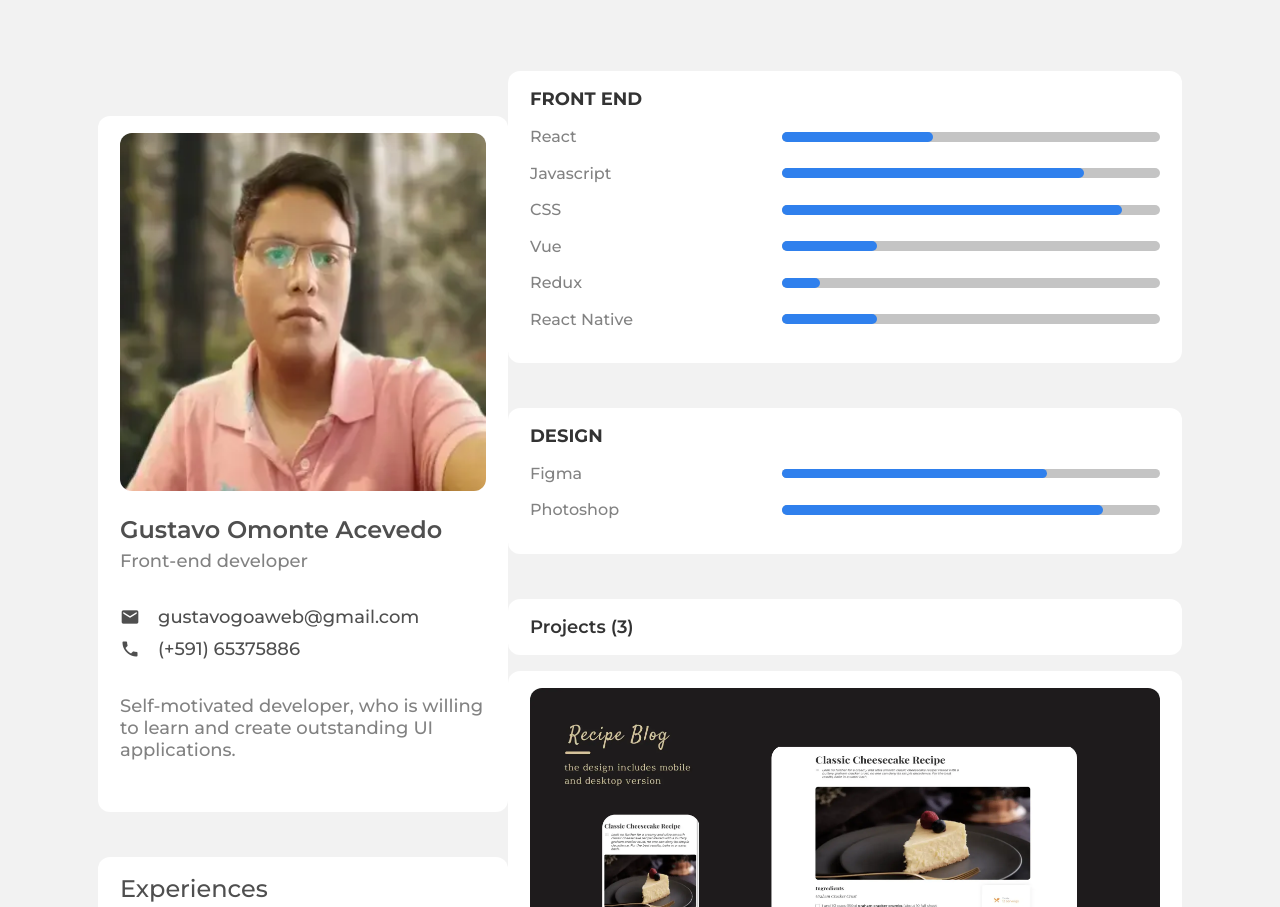
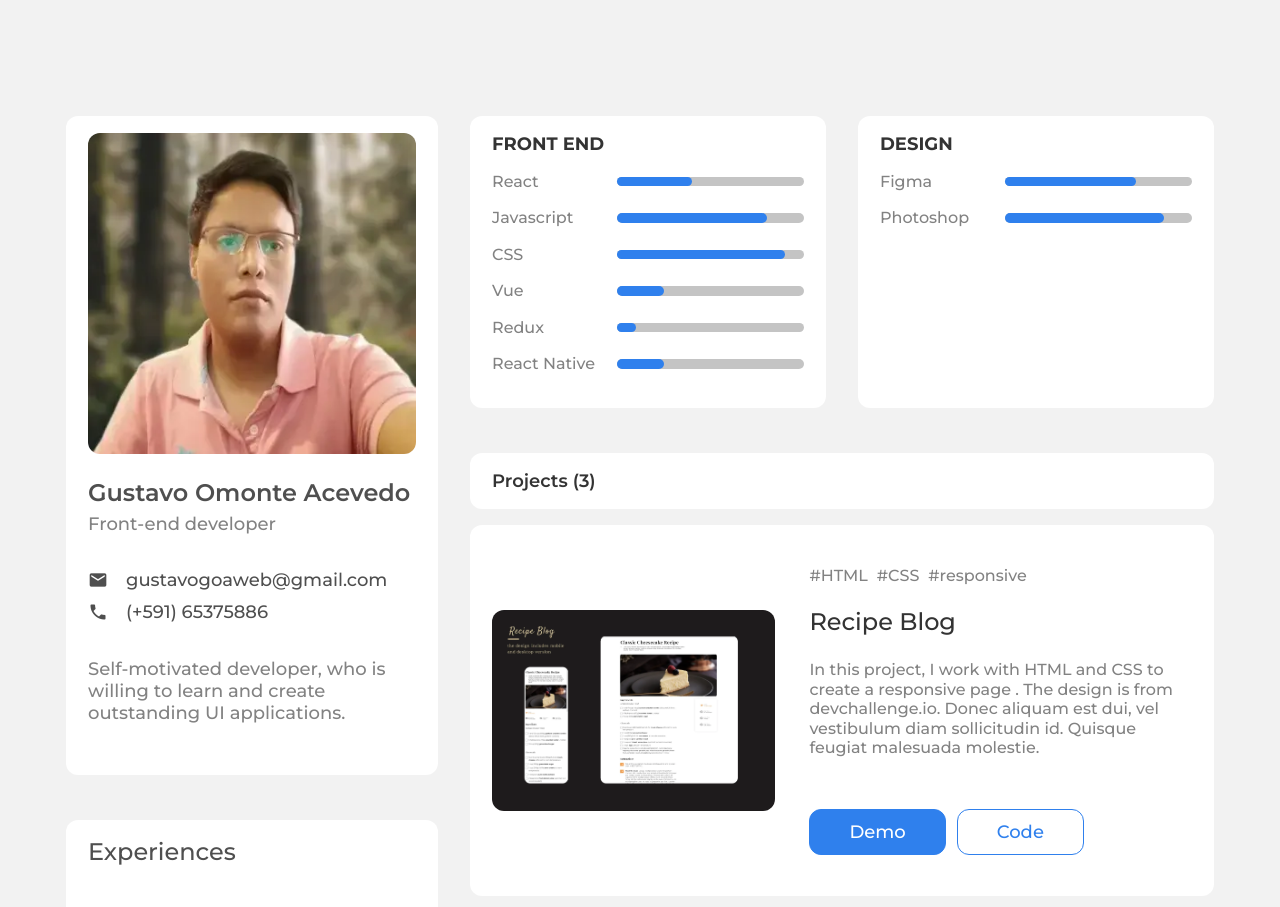
Before and after one commit to GustavoOmonteAcevedoGOA/Devchallenges8, a website: page index.html in a window 1280 px wide. Shown: the top 907 px of the page. Drawn offline with Linux system fonts and the light colour scheme.

Commit message:
desktop acabado

```diff
--- a/src/scss/base/_globales.scss
+++ b/src/scss/base/_globales.scss
@@ -23,8 +23,11 @@ p {
 }
 .container {
   width: 95%;
-  max-width: 130.6rem;
+  max-width: 144rem;
   margin: 0 auto;
+  @include tablet{
+      width: 100%;
+  }
 }
 a {
   text-decoration: none;
--- a/src/scss/base/_mixins.scss
+++ b/src/scss/base/_mixins.scss
@@ -19,6 +19,11 @@
         @content;
     }
 }
+@mixin desktop-grid {
+    @media (min-width: #{$desktop-grid}){
+        @content;
+    }
+}
 
 @mixin boton($bgColor,$color,$display){
     background-color: $bgColor;
--- a/src/scss/base/_variables.scss
+++ b/src/scss/base/_variables.scss
@@ -7,7 +7,8 @@ $fuente_principal: 'Montserrat', sans-serif;
 $telefono: 480px;
 $tablet:768px;
 $laptop:992px;
-$desktop:1024;
+$desktop:1024px;
+$desktop-grid:1160px;
 
 //Colores
 $gris: #4F4F4F;
--- a/src/scss/internas/_blog.scss
+++ b/src/scss/internas/_blog.scss
@@ -2,6 +2,17 @@
     .card{
         display: flex;
         flex-direction: column-reverse;
+        @include desktop-grid{
+            display: grid;
+            grid-template-columns: 1fr 1.3fr;
+            gap: 7.5rem;
+
+        }
+        &:not(:first-of-type){
+            @include desktop-grid{
+               padding-top: 3.4rem;
+            }
+        }
     }
 }
 
@@ -18,12 +29,14 @@
               margin-bottom: 2rem;
               color: $plomo;
           }
+
     }
     a{
         color: $azul;
     }
     h2{
         margin-bottom: 2.6rem;
+        width: 60%;
     }
 }
 
--- a/src/scss/internas/_experiences.scss
+++ b/src/scss/internas/_experiences.scss
@@ -11,6 +11,7 @@
       margin-bottom: 3.6rem;
       .company{
           margin-top: 1.5rem;
+          max-width: 8.4rem;
       }
       .company-info {
         h5 {
--- a/src/scss/internas/_hobbies.scss
+++ b/src/scss/internas/_hobbies.scss
@@ -3,6 +3,11 @@
         margin-bottom: 2.6rem;
     }
     .hobby{
+        picture{
+            img{
+                height: 14rem;
+            }
+        }
         h3{
             margin-top: 2.6rem;
         }
--- a/src/scss/internas/_projects.scss
+++ b/src/scss/internas/_projects.scss
@@ -1,14 +1,28 @@
 .projects {
+  .card {
+    @include desktop-grid {
+      display: grid;
+      grid-template-columns: 1fr 1.35fr;
+      gap: 3.4rem;
+    }
+    .project {
+      @include desktop-grid {
+        align-self: center;
+      }
+    }
+  }
   .card:not(:first-of-type) {
-      margin-bottom: 3.6rem;
+    margin-bottom: 3.6rem;
     h3 {
       font-weight: $medium;
     }
   }
 }
 
-
 .project-info {
+  @include desktop-grid {
+    align-self: center;
+  }
   p {
     margin-top: 2.4rem;
     margin-bottom: 2.2rem;
@@ -16,13 +30,15 @@
       margin-right: 0.9rem;
     }
   }
-  h2{
-      color: $grisOscuro;
+  h2 {
+    color: $grisOscuro;
   }
-  .project-bottons{
-      display: flex;
-      button{
-          margin-right: 1.1rem;
-      }
+  .project-bottons {
+    margin-top: 5.1rem;
+    display: flex;
+    button {
+      margin-right: 1.1rem;
+      margin-bottom: 2.4rem;
+    }
   }
 }
--- a/src/scss/internas/_skills.scss
+++ b/src/scss/internas/_skills.scss
@@ -1,4 +1,9 @@
 .skills {
+  @include desktop-grid{
+    display: grid;
+    grid-template-columns: 1fr 1fr;
+    gap: 3.2rem;
+  }
   .card {
     h3 {
       font-weight: $bold;
--- a/src/scss/layout/_portfolio.scss
+++ b/src/scss/layout/_portfolio.scss
@@ -1,18 +1,37 @@
 .flex {
   padding: 0.5rem 2%;
   @include tablet {
-    display: flex;
+    display: grid;
+    grid-template-columns: 1fr 1fr;
+    gap: 3.2rem;
+  }
+  @include laptop {
+    grid-template-columns: 1.5fr 3fr;
+    gap: 3.2rem;
+
     padding: 7.1rem 6.6rem;
   }
 
   .left {
-    flex: 0 0 100%;
+    max-width: 40rem;
+    margin-right: auto;
+    margin-left: auto;
     @include tablet {
-      flex: 0 0 410px;
+      margin-right: unset;
+      margin-left: unset;
+      max-width: 41.3rem;
     }
   }
   .right {
-    flex: 0 0 1fr;
+    max-width: 40rem;
+    margin-right: auto;
+    margin-left: auto;
+    @include tablet {
+      margin-top: $separacion;
+      margin-right: unset;
+      margin-left: unset;
+      max-width: unset;
+    }
   }
 }
 .portfolio-perfil {
```
Also changed, not shown: build/css/app.css, 1 other file.
